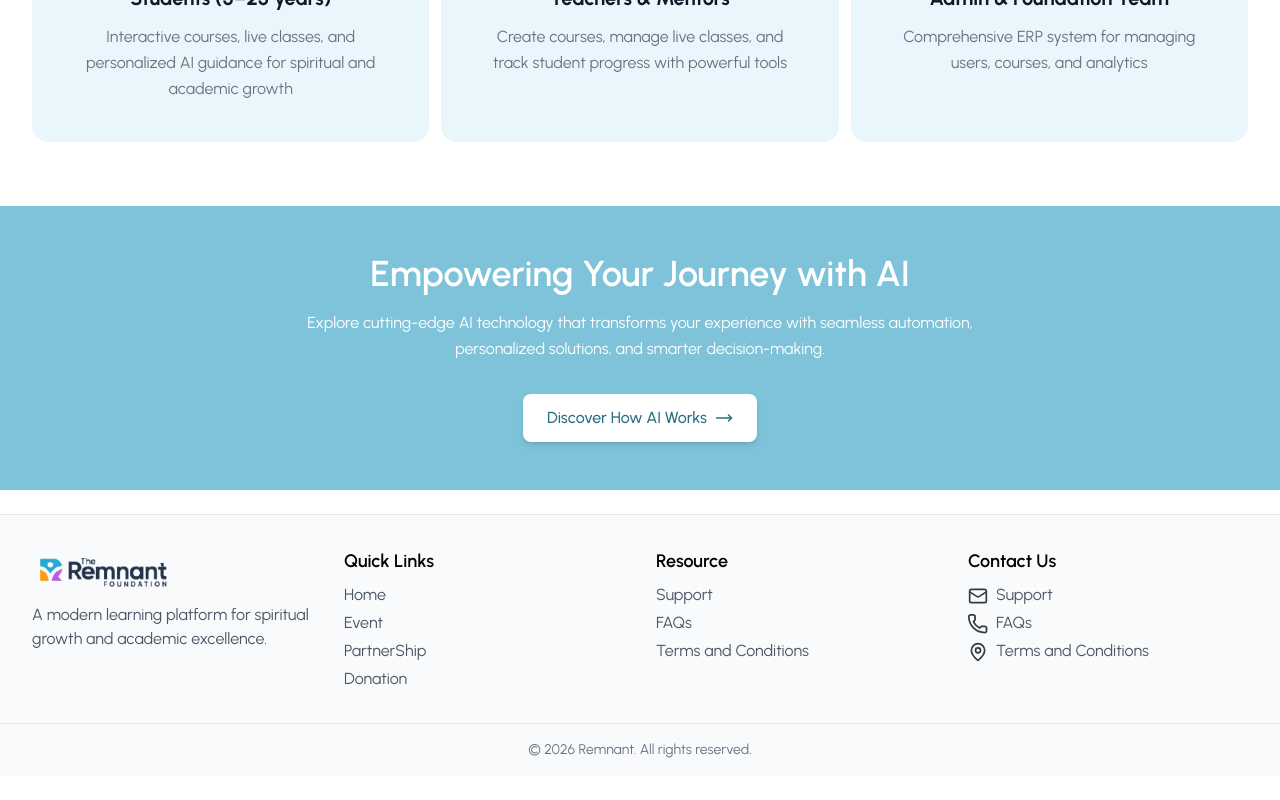
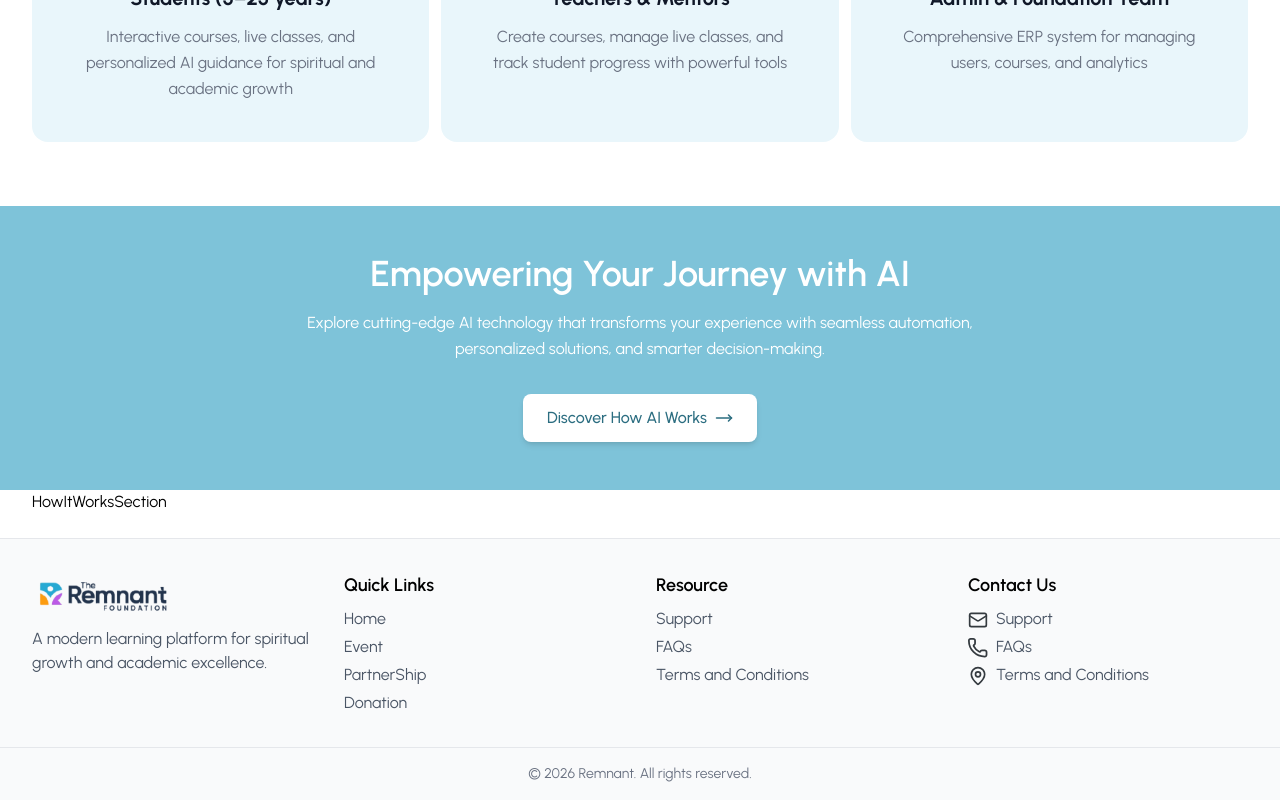
Before and after one commit to naimsheikh8020/Bible-Lms-Remnant-, a React (Vite) app: page / in a window 1280 px wide. Shown: the part 854-1654 px from the top of the page. Before the commit the page ends 1630 px from the top, so only its background shows below. Built offline with nearby package versions, Linux system fonts and the light colour scheme.

Commit message:
Herowork section added

```diff
--- a/src/Page/HomePage/Home.tsx
+++ b/src/Page/HomePage/Home.tsx
@@ -1,6 +1,7 @@
 import AIPromoSection from "../../Components/AIPromoSection";
 import AudienceSection from "./HomeSection/AudienceSection";
 import HeroSection from "./HomeSection/HeroSection";
+import HowItWorksSection from "./HomeSection/HowItWorksSection";
 
 
 const Home = () => {
@@ -9,6 +10,7 @@ const Home = () => {
       <HeroSection/>
       <AudienceSection/>
       <AIPromoSection/>
+      <HowItWorksSection/>
     </>
   );
 };
--- /dev/null
+++ b/src/Page/HomePage/HomeSection/HowItWorksSection.tsx
@@ -0,0 +1,8 @@
+
+const HowItWorksSection = () => {
+  return (
+    <div>HowItWorksSection</div>
+  )
+}
+
+export default HowItWorksSection
```
